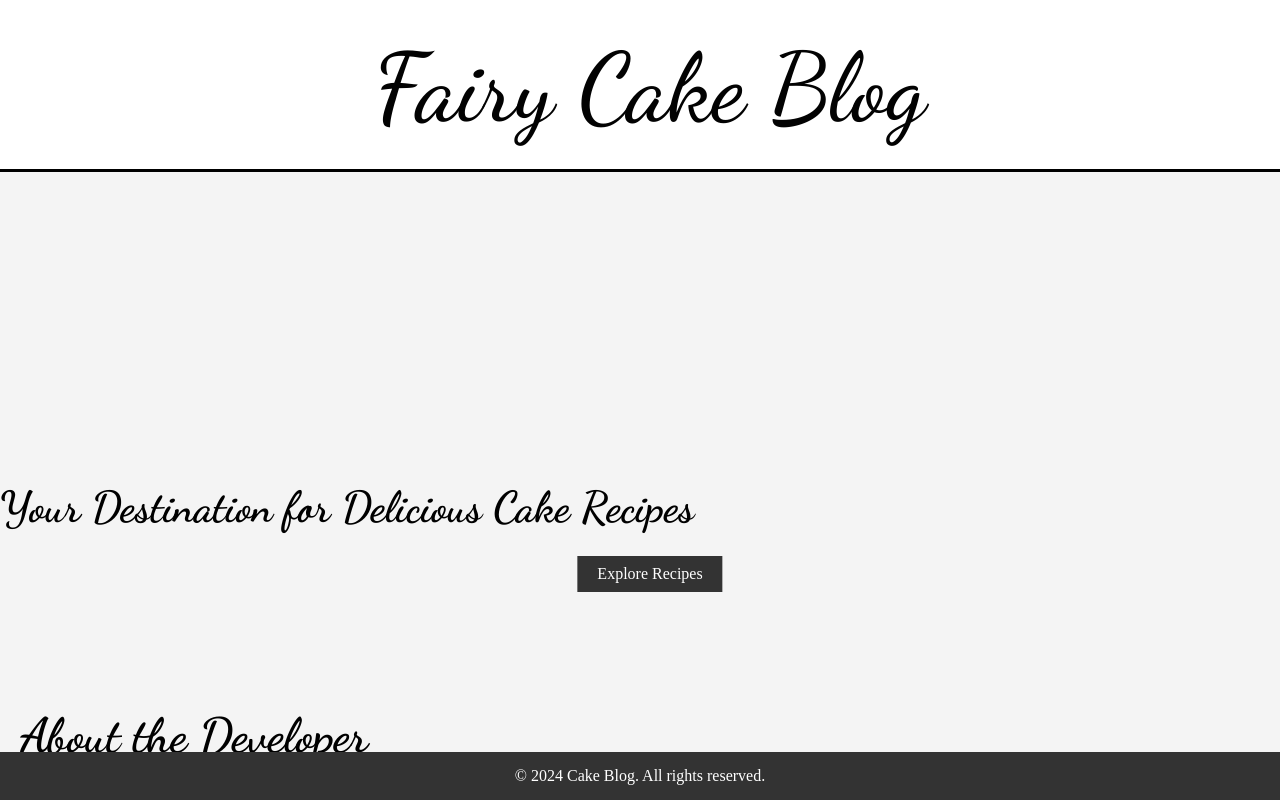
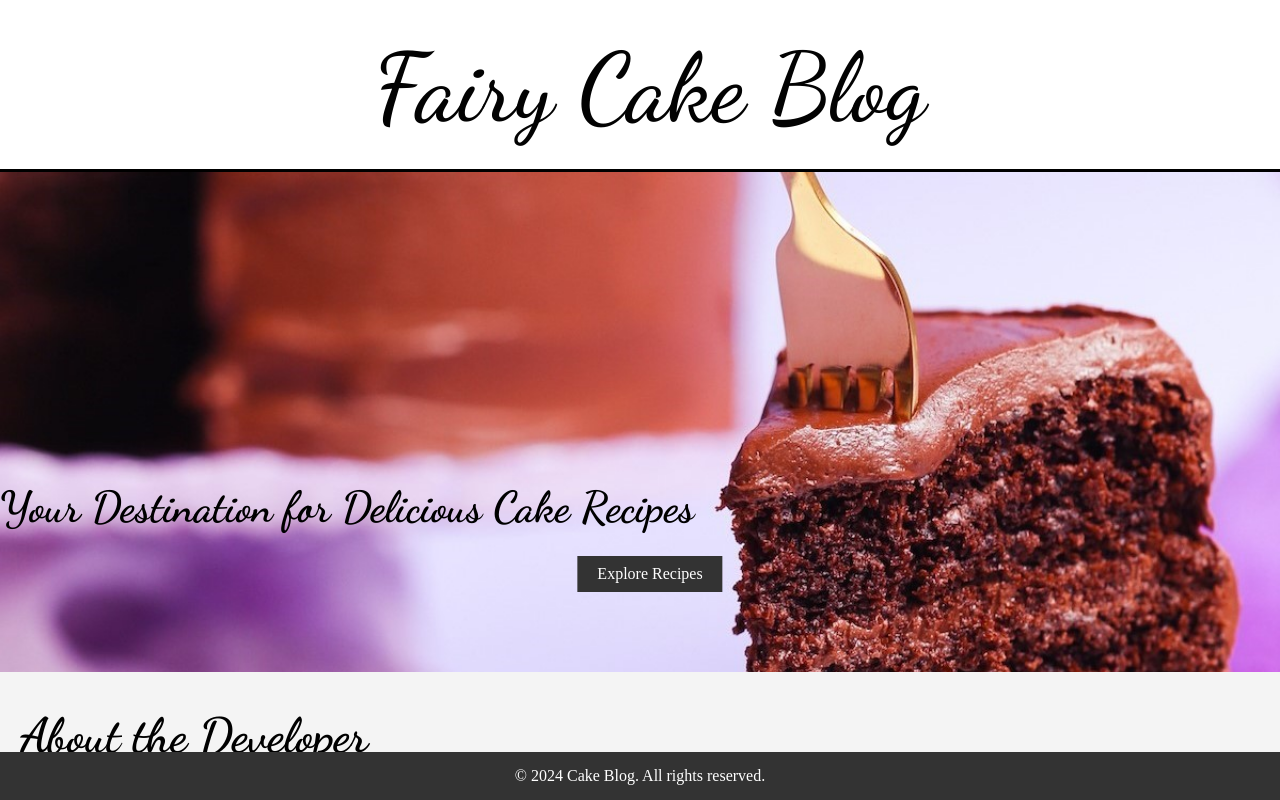
Before and after one commit to samarelshamey/samarelshamey.github.io, a plain HTML site: page index.html in a window 1280 px wide. Shown: the top 800 px of the page. Drawn offline with Linux system fonts and the light colour scheme.

Commit message:
Update index.html

```diff
--- a/index.html
+++ b/index.html
@@ -16,7 +16,7 @@
         </div>
     </header>
 
-    <section id="showcase" style="background-image: url('static/images/cake.jpg');">
+    <section id="showcase" style="background-image: url('images/cake.jpg');">
         <div class="container">
             <h1>Your Destination for Delicious Cake Recipes</h1>
             <a href="http://127.0.0.1:5000/" class="btn">Explore Recipes</a>
```
